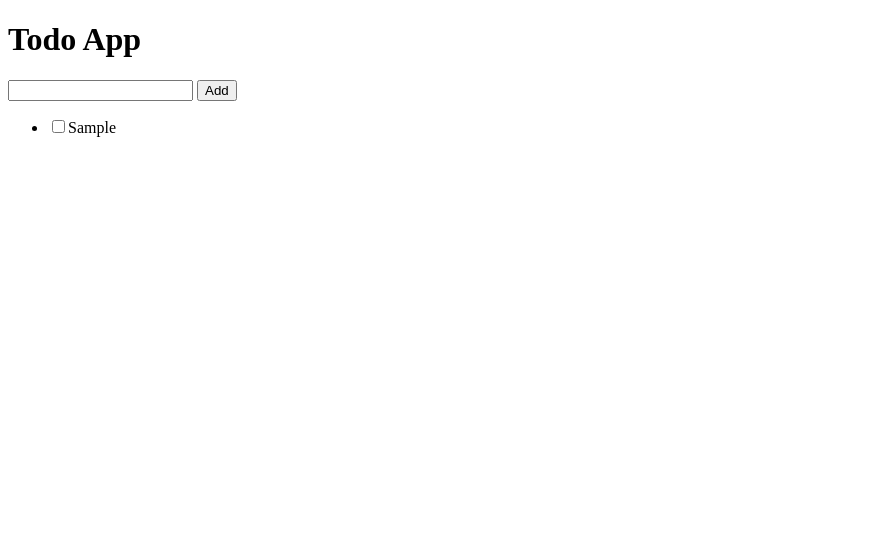
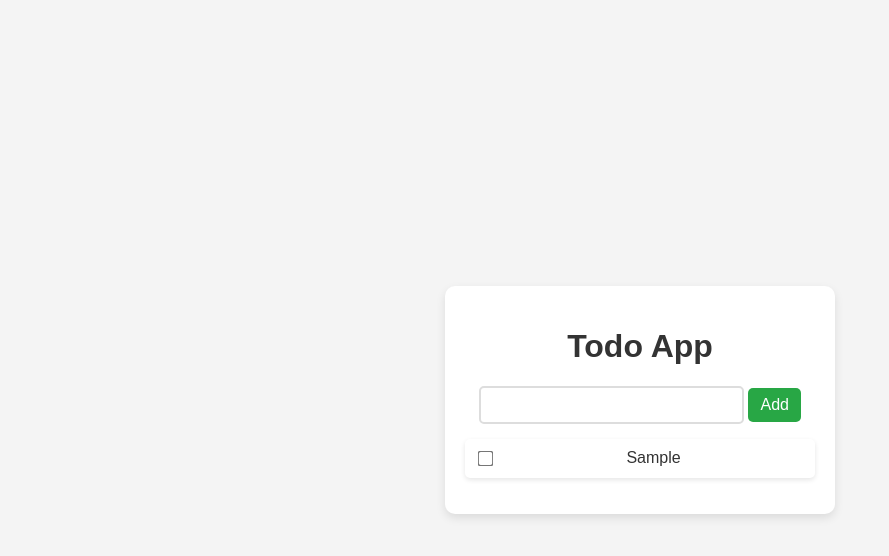
Before and after one commit to adhilX/Todo-list-TypeScript, a website built with Vite: page index.html in a window 1280 px wide. Both pictures are taken after typing "Sample" into the empty fields and a click on the button "Add". Shown: the whole page, without its empty margins (0-889 px from the left). Built offline with nearby package versions, Linux system fonts and the light colour scheme.

Commit message:
style added

```diff
--- a/src/style.css
+++ b/src/style.css
@@ -1,20 +1,89 @@
-/* :root {
-  font-family: system-ui, Avenir, Helvetica, Arial, sans-serif;
-  line-height: 1.5;
-  font-weight: 400;
-
-  color-scheme: light dark;
-  color: rgba(255, 255, 255, 0.87);
-  background-color: #242424;
-
-  font-synthesis: none;
-  text-rendering: optimizeLegibility;
-  -webkit-font-smoothing: antialiased;
-  -moz-osx-font-smoothing: grayscale;
+/* General Styles */
+body {
+  font-family: Arial, sans-serif;
+  background-color: #f4f4f4;
+  display: flex;
+  justify-content: center;
+  align-items: center;
+  height: 100vh;
+  margin: 0;
 }
 
+/* Container */
+div {
+  background: white;
+  padding: 20px;
+  border-radius: 10px;
+  box-shadow: 0px 4px 10px rgba(0, 0, 0, 0.1);
+  width: 350px;
+  text-align: center;
+}
 
-#todo-list .checked {
+/* Title */
+h1 {
+  color: #333;
+}
+
+/* Input Field */
+#todo-input {
+  width: 70%;
+  padding: 8px;
+  border: 2px solid #ddd;
+  border-radius: 5px;
+  font-size: 16px;
+  outline: none;
+}
+
+/* Add Button */
+#add-btn {
+  background-color: #28a745;
+  color: white;
+  border: none;
+  padding: 8px 12px;
+  border-radius: 5px;
+  font-size: 16px;
+  cursor: pointer;
+  transition: 0.3s;
+}
+
+#add-btn:hover {
+  background-color: #218838;
+}
+
+/* To-Do List */
+#todo-list {
+  list-style: none;
+  padding: 0;
+  margin-top: 15px;
+}
+
+/* To-Do List Items */
+#todo-list li {
+  background: #fff;
+  display: flex;
+  align-items: center;
+  padding: 10px;
+  margin: 5px 0;
+  border-radius: 5px;
+  box-shadow: 0 2px 5px rgba(0, 0, 0, 0.1);
+}
+
+/* Checkbox */
+#todo-list input[type="checkbox"] {
+  margin-right: 10px;
+  transform: scale(1.2);
+  cursor: pointer;
+}
+
+/* Task Text */
+#todo-list span {
+  flex-grow: 1;
+  font-size: 16px;
+  color: #333;
+}
+
+/* Completed Task (Checked) */
+#todo-list input[type="checkbox"]:checked + span {
   text-decoration: line-through;
-  color: red  ;
-} */
+  color: gray;
+}
```
Also changed, not shown: index.html (+0 -3 lines).
